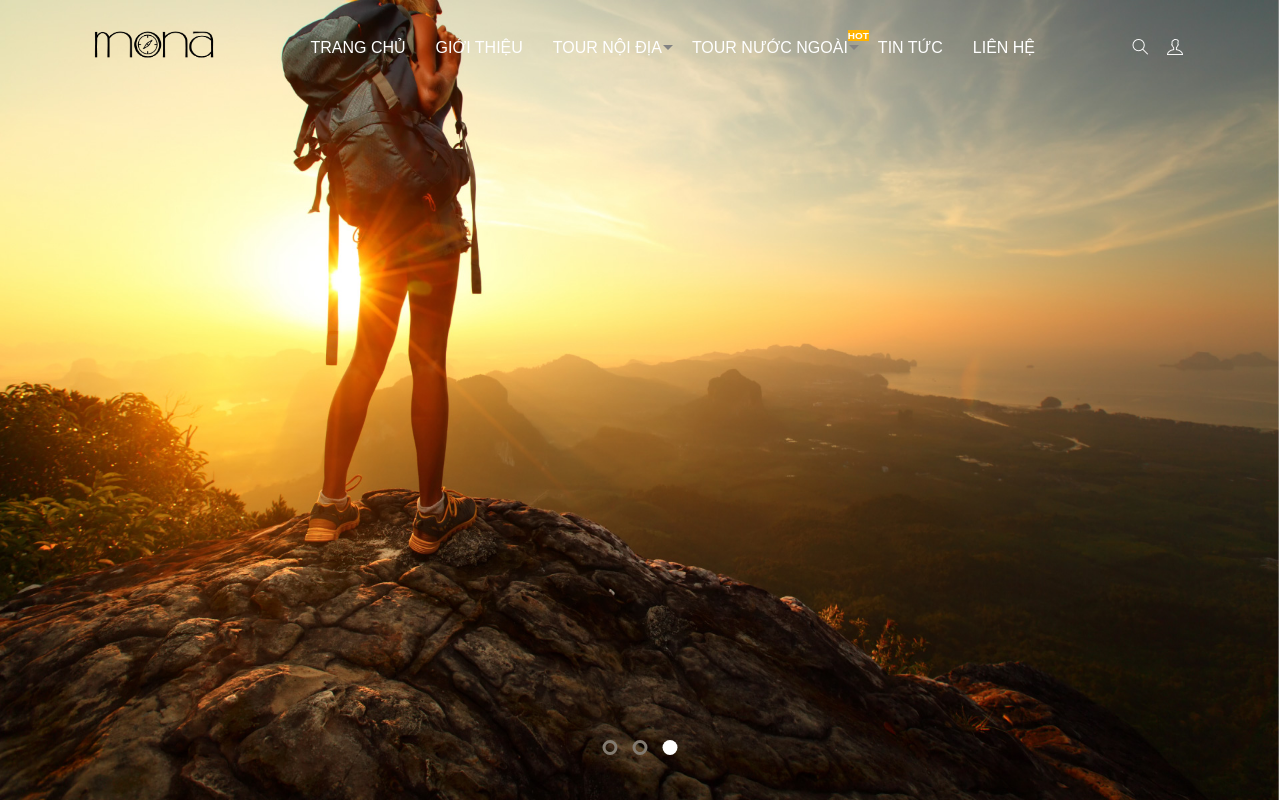
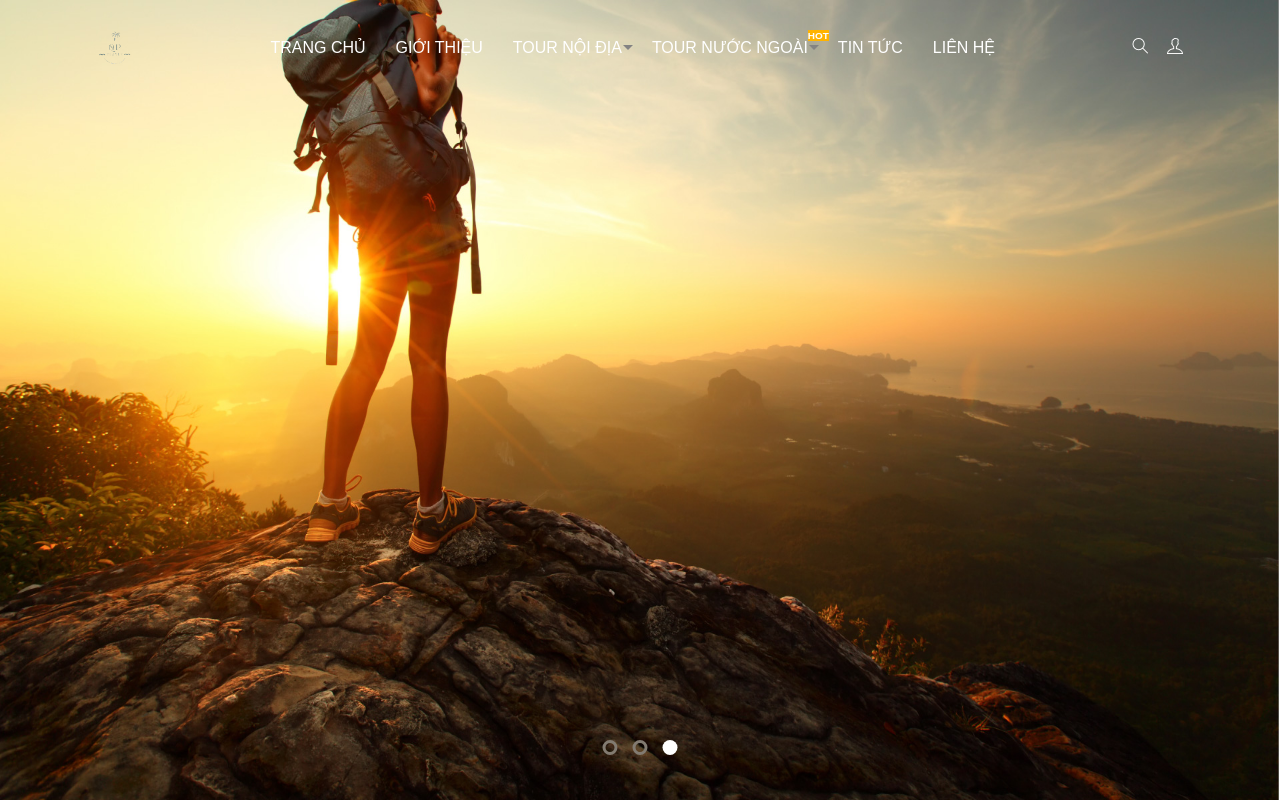
Before and after one commit to quangphu112/travel-frontend, a plain HTML site: page index.html in a window 1280 px wide. Shown: the top 802 px of the page. Drawn offline with nearby package versions, Linux system fonts and the light colour scheme.

Commit message:
update logo

```diff
--- a/index.html
+++ b/index.html
@@ -21,7 +21,7 @@
         <div id="header">
             <div class="body-header grid">
                 <div class="logo-header">
-                  <a href="" class=""><img src="acsset/img/logo.png" alt=""></a>
+                  <a href="" class=""><img src="acsset/img/QP (2).png" alt=""></a>
                 </div>
                 <div class="category-header">
                     <ul class="category">
--- a/style.css
+++ b/style.css
@@ -74,7 +74,7 @@ ul {
 }
 
 .body-header .logo-header img {
-    width: 130px;
+    width: 50px;
 }
 
 ul.category {
```
Also changed, not shown: acsset/img/QP (2).png (added), acsset/img/logo.png (deleted).
